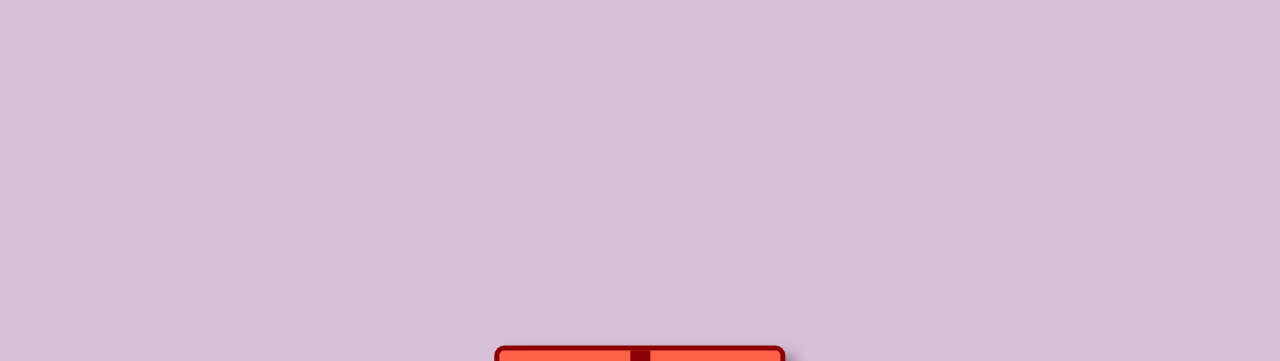
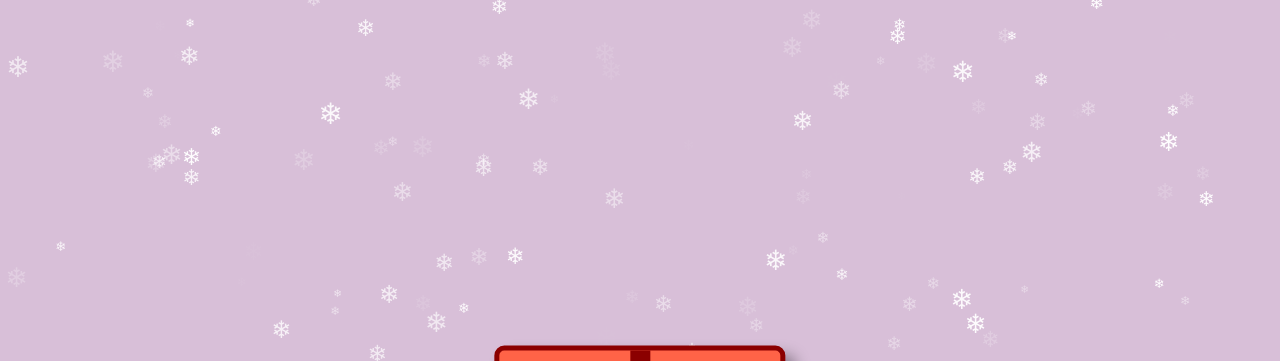
Before and after one commit to huyducnguyen1198/teddybear, a website: page index.html in a window 1280 px wide. Shown: the top 361 px of the page. Drawn offline with Linux system fonts and the light colour scheme.

Commit message:
add snow

```diff
--- a/app.js
+++ b/app.js
@@ -7,6 +7,24 @@ document.addEventListener('DOMContentLoaded', () => {
     // Initially, don't show the centered text and teddy images
     centeredText.style.display = 'none';
     teddyContainer.style.display = 'none';
+
+    // Function to create snowflakes
+    const createSnowflakes = () => {
+        const snowflakeContainer = document.getElementById('snowflake-container');
+        for (let i = 0; i < 200; i++) {
+            const snowflake = document.createElement('div');
+            snowflake.className = 'snowflake';
+            snowflake.textContent = '❄';
+            snowflake.style.left = Math.random() * 100 + 'vw';
+            snowflake.style.opacity = Math.random();
+            snowflake.style.fontSize = Math.random() * 20 + 10 + 'px';
+            snowflake.style.animationDuration = Math.random() * 5 + 3 + 's';
+            snowflake.style.animationDelay = Math.random() * 5 + 's';
+            snowflakeContainer.appendChild(snowflake);
+        }
+    };
+
+    createSnowflakes();
 
     const showRandomTeddy = () => {
       const teddyNumber = Math.floor(Math.random() * 4) + 1;
@@ -24,6 +42,8 @@ document.addEventListener('DOMContentLoaded', () => {
       teddyContainer.appendChild(image);
     };
 
+
+
     clickPrompt.addEventListener('click', () => {
       // Hide the "Click me" text
       clickPrompt.style.display = 'none';
--- a/index.html
+++ b/index.html
@@ -1,10 +1,14 @@
 <!DOCTYPE html>
 <html>
 <head>
+    <meta charset="UTF-8">
+
   <title>Teddy Bear Display</title>
   <link rel="stylesheet" type="text/css" href="styles.css">
 </head>
 <body>
+    <div id="snowflake-container"></div>
+
     <div id="click-prompt">Click me!</div>
 
     <audio id="mySong" src="sounds/mylove.mp3" preload="auto"></audio>
--- a/styles.css
+++ b/styles.css
@@ -68,3 +68,33 @@
   transform: translateX(-50%);
   z-index: -1;
 }
+
+
+#snowflake-container {
+  position: fixed;
+  top: 0;
+  left: 0;
+  width: 100%;
+  height: 100%;
+  overflow: hidden;
+  pointer-events: none;
+}
+
+.snowflake {
+  position: absolute;
+  top: -10vh;
+  color: white;
+  user-select: none;
+  z-index: 9999;
+}
+
+@keyframes fall {
+  0% { top: -10vh; }
+  100% { top: 100vh; }
+}
+
+.snowflake {
+  animation-name: fall;
+  animation-timing-function: linear;
+  animation-iteration-count: infinite;
+}
```
Lines whose indentation alone changed are shown as unchanged.
